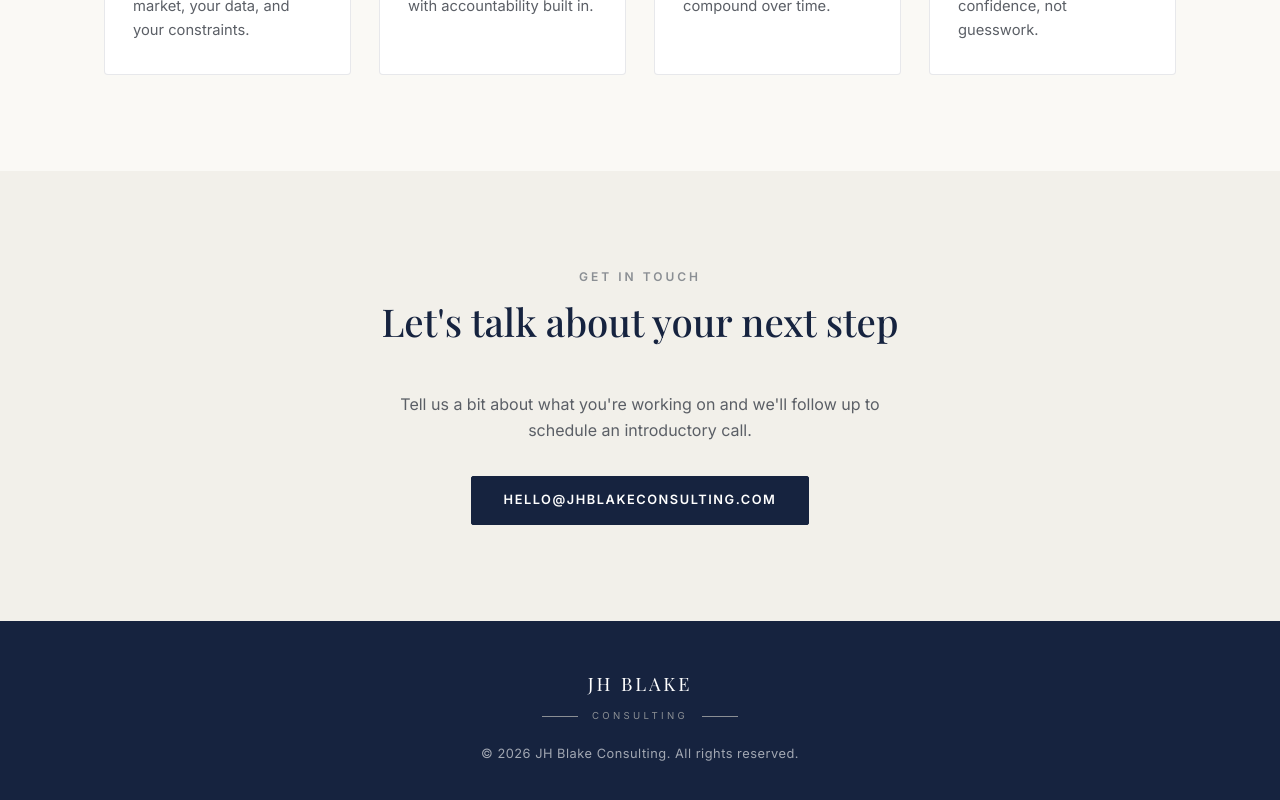
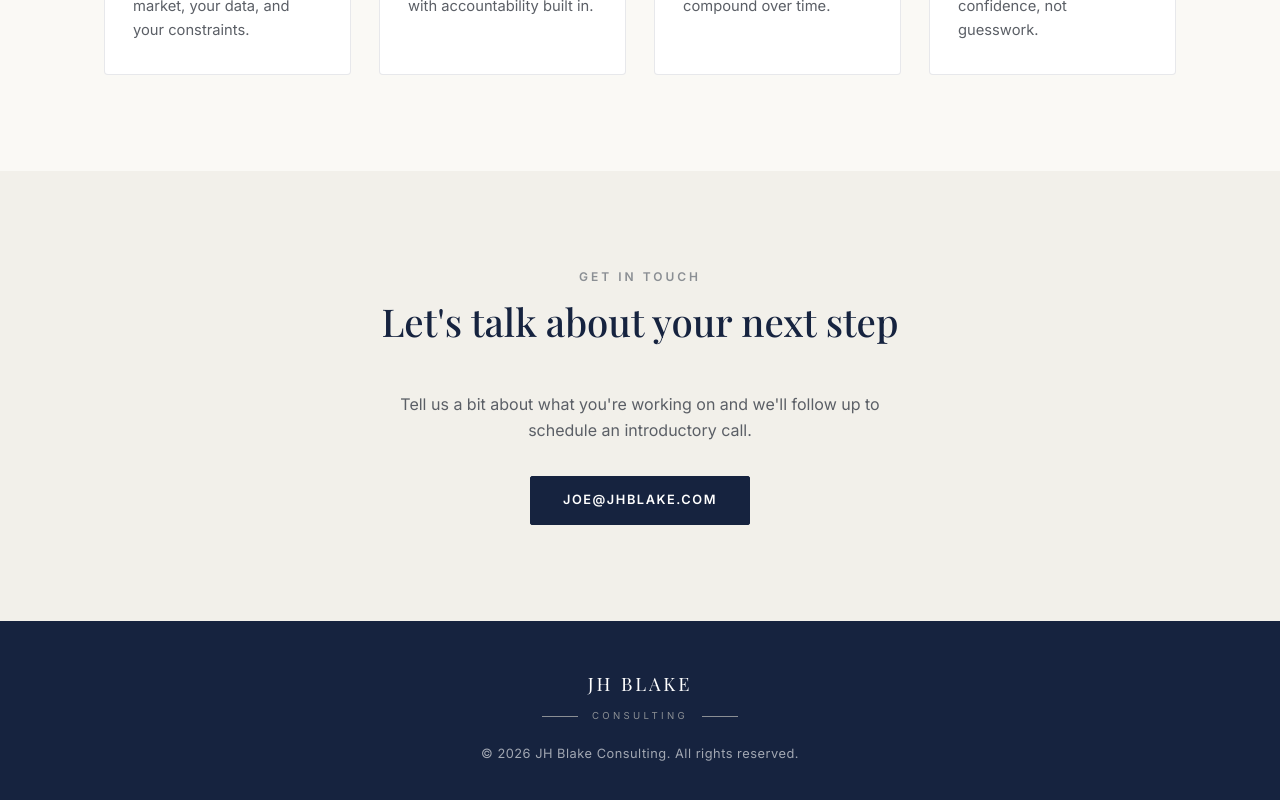
Before and after one commit to jhblake/website, a React (Vite) app: page / in a window 1280 px wide. Shown: the part 1683-2483 px from the top of the page. Built offline with nearby package versions, Linux system fonts and the light colour scheme.

Commit message:
Update page
Update page.

```diff
--- a/src/components/Contact.jsx
+++ b/src/components/Contact.jsx
@@ -1,4 +1,4 @@
-const CONTACT_EMAIL = 'hello@jhblakeconsulting.com'
+const CONTACT_EMAIL = 'joe@jhblake.com'
 
 export default function Contact() {
   return (
```
